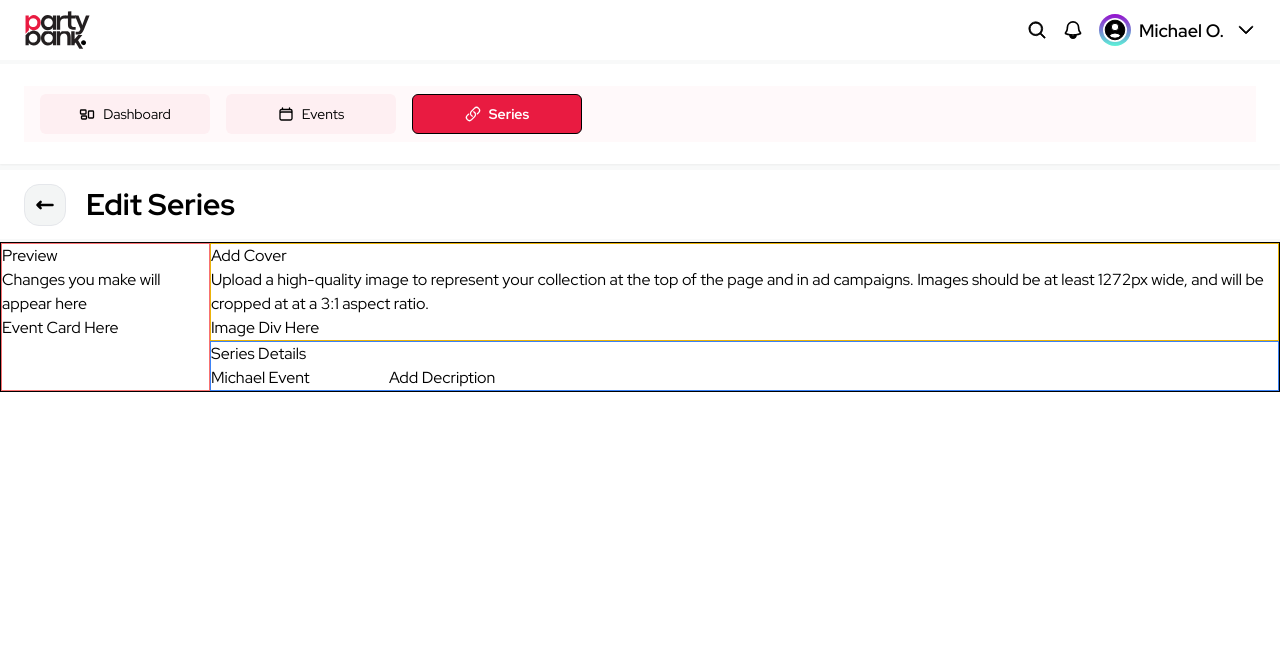
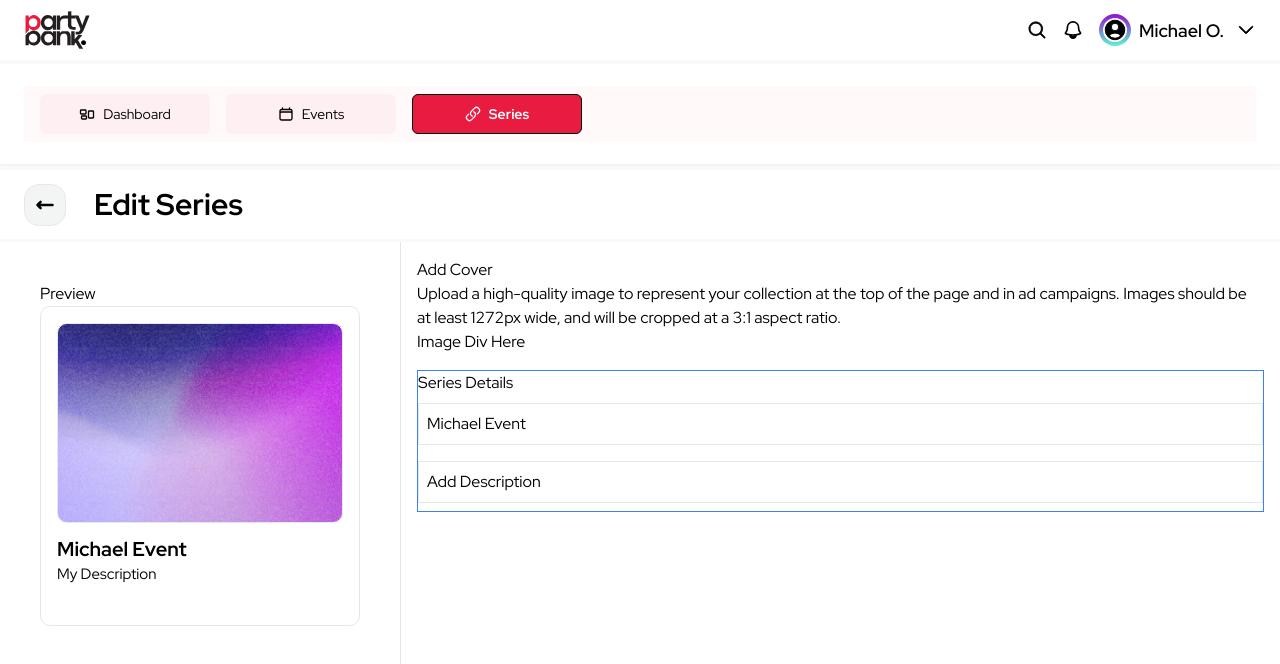
Before and after one commit to dejmartins/partybank-organizer, a Next.js app: page /dashboard/series/series_001/edit in a window 1280 px wide. Shown: the top 664 px of the page. Built offline with nearby package versions, Linux system fonts and the light colour scheme.

Commit message:
overflow hidden for preview and content

```diff
--- a/app/dashboard/series/[id]/edit/page.tsx
+++ b/app/dashboard/series/[id]/edit/page.tsx
@@ -1,42 +1,54 @@
 import { BackButton } from "@/app/ui/series/buttons";
 
 export default function Page() {
+    const backgroundImageUrl = '/defaultImage.png';
+
     return (
-        <div className="flex flex-col border-[var(--pb-c-soft-grey)]">
+        <div className="flex flex-col min-h-[calc(100vh-170px)] border-[var(--pb-c-soft-grey)]">
             <div className="sticky top-0 z-10 w-full">
                 <div className="inline-block md:hidden bg-[var(--pb-c-soft-grey)] w-full px-6 py-3">
                     <h3 className="font-[700] text-[25px]">Series</h3>
                 </div>
 
-                <div className="flex items-center py-3 px-6 gap-5 border-0 border-b-[3px] border-[var(--pb-c-soft-grey)]">
+                <div className="flex items-center py-3 px-6 gap-7 border-0 border-b-[3px] border-[var(--pb-c-soft-grey)]">
                     <BackButton href="/dashboard/series" />
                     <p className="text-[23px] md:text-[30px] md:font-[700]">Edit Series</p>
                 </div>
             </div>
 
-            <div className="flex border border-black">
-                <div className="border border-red-400">
-                    <h2>Preview</h2>
-                    <p>Changes you make will appear here</p>
-                    <p>Event Card Here</p>
+            <div className="flex flex-grow overflow-hidden">
+                <div className="p-10 flex-grow flex flex-col">
+                    <h3>Preview</h3>
+                    <div className="border flex flex-col p-4 h-[320px] w-[320px] rounded-[10px]">
+                        <div className="h-[200px] border bg-cover bg-center rounded-[10px] overflow-hidden"
+                            style={{
+                                backgroundImage: `url("${backgroundImageUrl}")`,
+                            }}
+                        >
+                        </div>
+                        <div className="flex items-center justify-between pt-3 relative">
+                            <div className="mr-12">
+                                <h4 className="text-xl font-bold line-clamp-1">Michael Event</h4>
+                                <p className="text-[15px] line-clamp-2">My Description</p>
+                            </div>
+                        </div>
+                    </div>
                 </div>
 
-                <div>
-                    <div className="border border-yellow-500">
-                        <h2>Add Cover</h2>
-                        <p>Upload a high-quality image to represent your collection at the top of the page and in ad campaigns. Images should be at least 1272px wide, and will be cropped at at a 3:1 aspect ratio.</p>
-                        <p>Image Div Here</p>
-                    </div>
+                <div className="border-0 border-l flex-grow overflow-y-auto p-4 max-h-[calc(100vh-170px)]">
+                    <h2>Add Cover</h2>
+                    <p>Upload a high-quality image to represent your collection at the top of the page and in ad campaigns. Images should be at least 1272px wide, and will be cropped at a 3:1 aspect ratio.</p>
+                    <p>Image Div Here</p>
 
-                    <div className="border border-blue-500">
+                    <div className="border border-blue-500 mt-4">
                         <h2>Series Details</h2>
                         <div>
-                            <input value={'Michael Event'} />
-                            <input value={'Add Decription'} />
+                            <input value={'Michael Event'} className="border w-full p-2 my-2" />
+                            <input value={'Add Description'} className="border w-full p-2 my-2" />
                         </div>
                     </div>
                 </div>
             </div>
         </div>
-    )
+    );
 }
```
